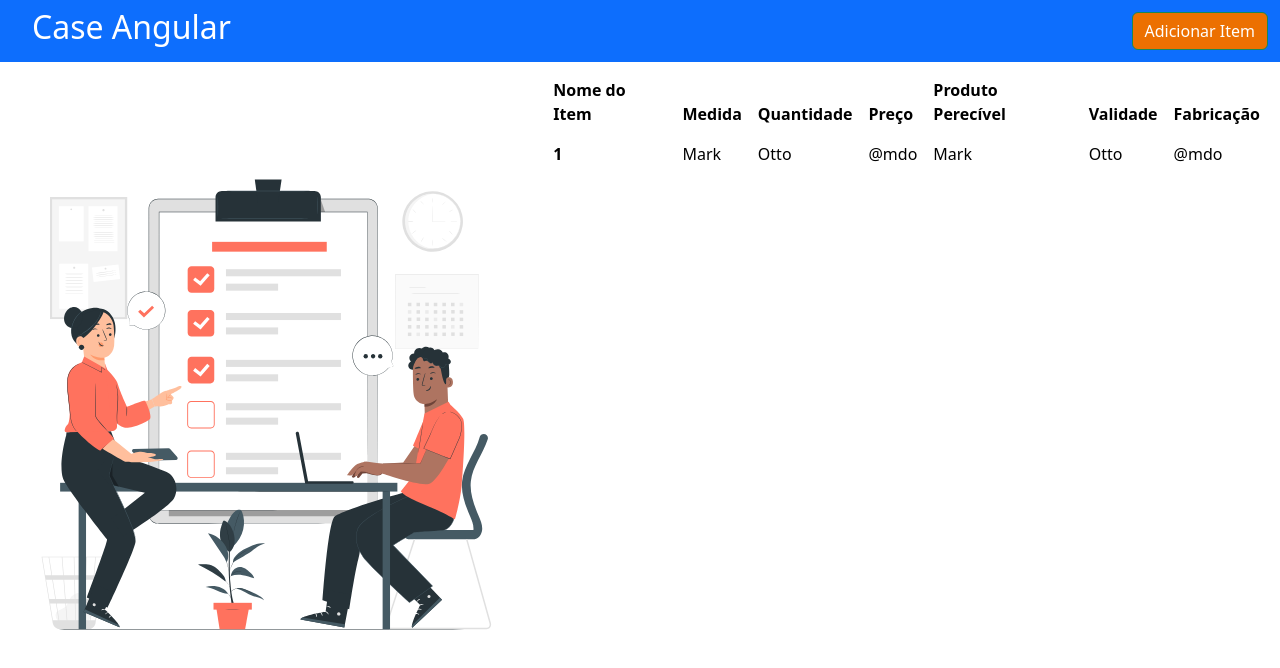
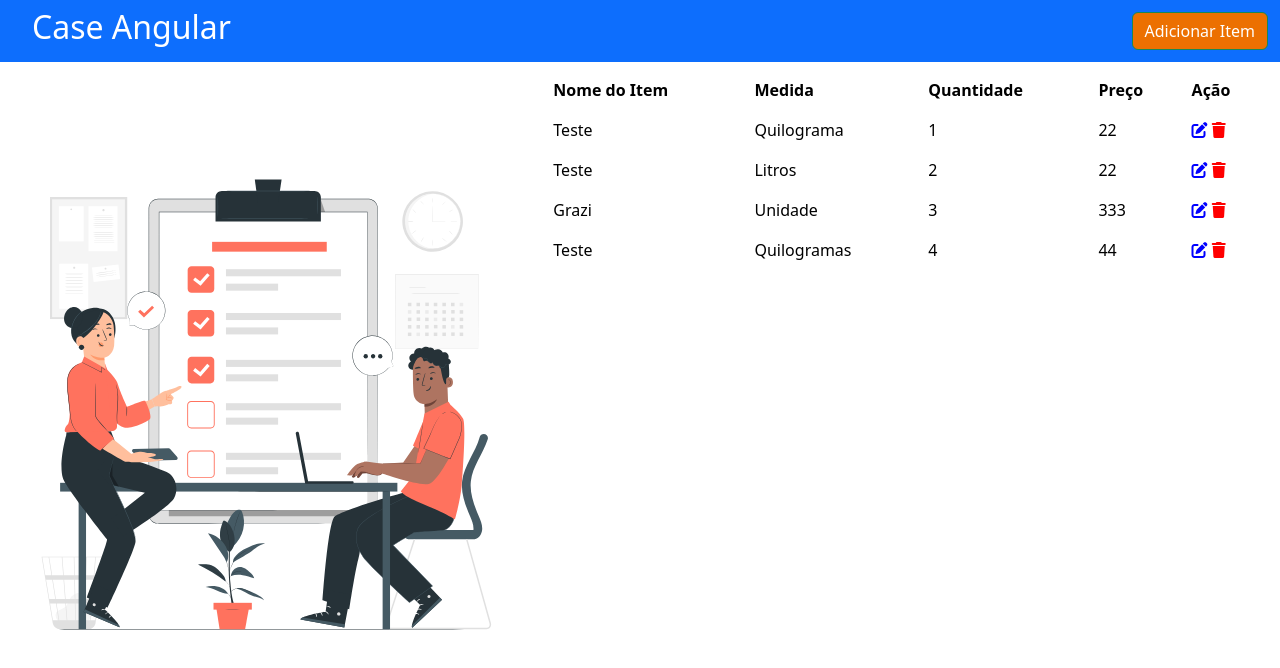
Before and after one commit to bertiGrazi/list_angular, an Angular app in the folder case_angular/: page /list in a window 1280 px wide. Shown: the top 668 px of the page. Built offline with nearby package versions, Linux system fonts and the light colour scheme; data requests are answered from the project's data file.

Commit message:
add get all items at table and install FontAwesome framework

```diff
--- a/case_angular/db.json
+++ b/case_angular/db.json
@@ -12,6 +12,20 @@
       "measure": "Litros",
       "quantity": 2,
       "price": 22
+    },
+    {
+      "id": "1e0d",
+      "nameItem": "Grazi",
+      "measure": "Unidade",
+      "quantity": 3,
+      "price": 333
+    },
+    {
+      "id": "a313",
+      "nameItem": "Teste",
+      "measure": "Quilogramas",
+      "quantity": 4,
+      "price": 44
     }
   ]
 }
--- a/case_angular/package.json
+++ b/case_angular/package.json
@@ -18,6 +18,7 @@
     "@angular/platform-browser": "^15.2.0",
     "@angular/platform-browser-dynamic": "^15.2.0",
     "@angular/router": "^15.2.0",
+    "@fortawesome/fontawesome-free": "^6.5.2",
     "rxjs": "~7.8.0",
     "tslib": "^2.3.0",
     "zone.js": "~0.12.0"
--- a/case_angular/src/app/api.service.ts
+++ b/case_angular/src/app/api.service.ts
@@ -12,4 +12,8 @@ export class ApiService {
   addItem(data: items) {
     return this.http.post<items>("http://localhost:3000/items", data)
   }
+
+  getItems() {
+    return this.http.get<items[]>("http://localhost:3000/items")
+  }
 }
--- a/case_angular/src/app/components/list/list.component.html
+++ b/case_angular/src/app/components/list/list.component.html
@@ -26,20 +26,16 @@
             <th scope="col">Medida</th>
             <th scope="col">Quantidade</th>
             <th scope="col">Preço</th>
-            <th scope="col">Produto Perecível</th>
-            <th scope="col">Validade</th>
-            <th scope="col">Fabricação</th>
+            <th scope="col">Ação</th>
           </tr>
         </thead>
         <tbody>
-          <tr>
-            <th scope="row">1</th>
-            <td>Mark</td>
-            <td>Otto</td>
-            <td>@mdo</td>
-            <td>Mark</td>
-            <td>Otto</td>
-            <td>@mdo</td>
+          <tr *ngFor="let item of data">
+            <td>{{item.nameItem}}</td>
+            <td>{{item.measure}}</td>
+            <td>{{item.quantity}}</td>
+            <td>{{item.price}}</td>
+            <td><i style="color: blue" class="fas fa-edit"></i>&nbsp;<i style="color: red" class="fas fa-trash"></i></td>
           </tr>
         </tbody>
       </table>
--- a/case_angular/src/app/components/list/list.component.ts
+++ b/case_angular/src/app/components/list/list.component.ts
@@ -1,10 +1,23 @@
-import { Component } from '@angular/core';
+import { Component, OnInit } from '@angular/core';
+import { ApiService } from 'src/app/api.service';
+import { items } from '../itemsmodel';
 
 @Component({
   selector: 'app-list',
   templateUrl: './list.component.html',
   styleUrls: ['./list.component.css']
 })
-export class ListComponent {
+export class ListComponent implements OnInit {
+  data: undefined | items[]
 
+  constructor(private api: ApiService) {}
+  ngOnInit(): void {
+    this.getItems();
+  }
+
+  getItems() {
+    this.api.getItems().subscribe(res => {
+      this.data = res;
+    })
+  }
 }
--- a/case_angular/src/index.html
+++ b/case_angular/src/index.html
@@ -13,6 +13,8 @@
 <body>
   <app-root></app-root>
 </body>
+
+<script src="https://kit.fontawesome.com/a076d05399.js" crossorigin="anonymous"></script>
 <script src="https://cdn.jsdelivr.net/npm/bootstrap@5.3.3/dist/js/bootstrap.bundle.min.js" integrity="sha384-YvpcrYf0tY3lHB60NNkmXc5s9fDVZLESaAA55NDzOxhy9GkcIdslK1eN7N6jIeHz" crossorigin="anonymous"></script>
 
 </html>
--- a/case_angular/src/styles.css
+++ b/case_angular/src/styles.css
@@ -1 +1,2 @@
 /* You can add global styles to this file, and also import other style files */
+@import '~@fortawesome/fontawesome-free/css/all.css';
```
Also changed, not shown: 1 other file (tests, documents, lock files or other folders).
